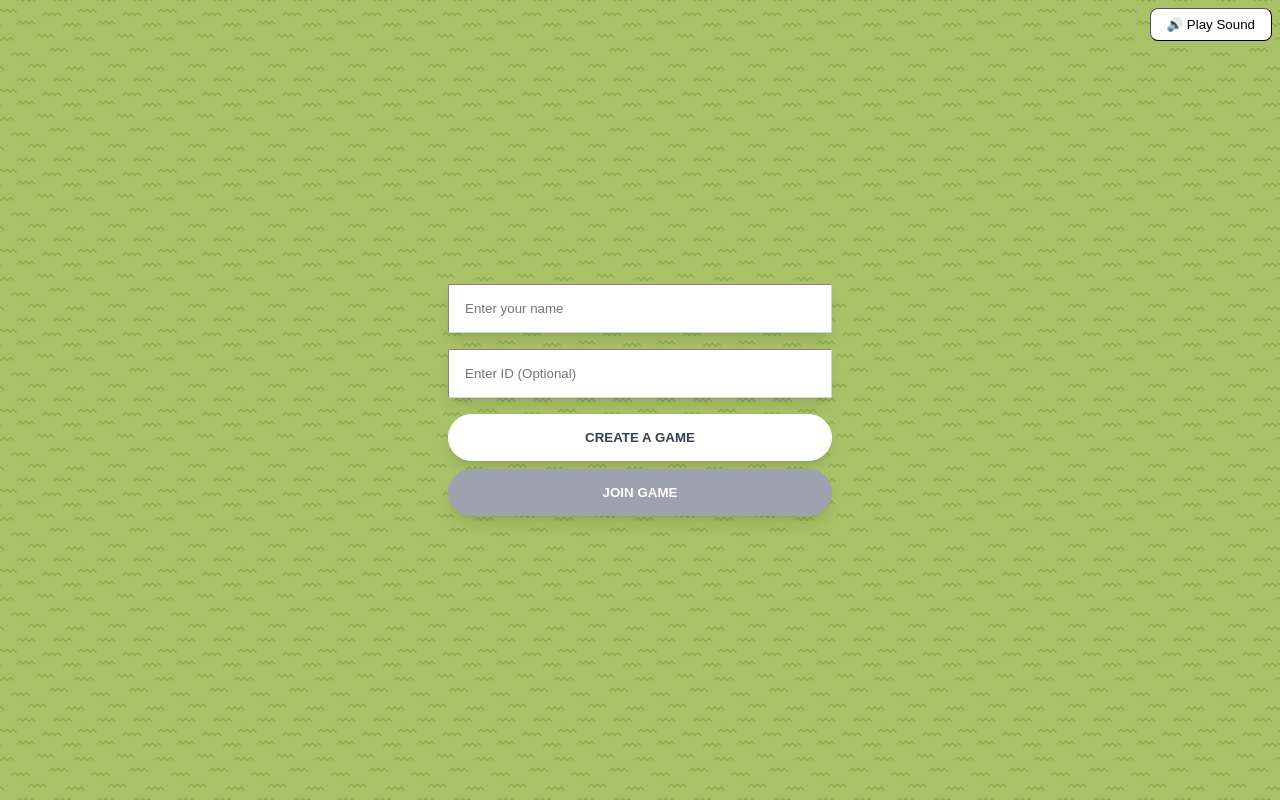
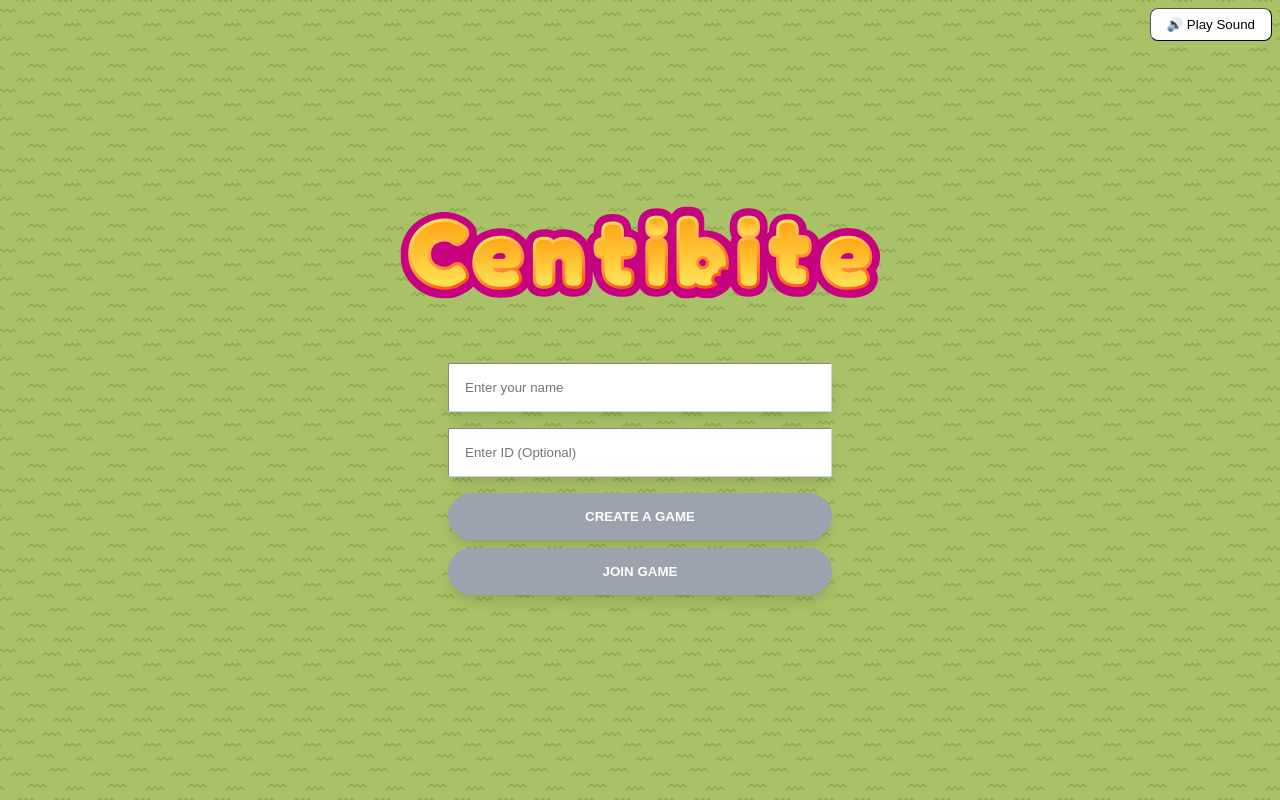
Before and after one commit to emilianodevborn/Snake-Red, a React (Create React App) app in the folder client/snake-react/: page / in a window 1280 px wide. Built offline with nearby package versions, Linux system fonts and the light colour scheme; no server answers; what onnxruntime-web would draw is missing.

Commit message:
add icon and using in starting screen

```diff
--- a/client/snake-react/src/StartScreen.tsx
+++ b/client/snake-react/src/StartScreen.tsx
@@ -7,6 +7,7 @@ import Modal from "./components/Modal";
 import GameControls from "./components/GameControls";
 import { Button } from "./components/Button";
 import Input from "./components/Input";
+import Logo from "./assets/logo.svg";
 
 interface StartScreenProps {
   onSelectClient: () => void;
@@ -29,10 +30,10 @@ const StartScreen: FC<StartScreenProps> = ({
   const isCreateButtonDisabled = name.trim() === "";
   const [showControls, setShowControls] = useState(false);
 
-  console.log("name", name);
-
   return (
-    <div className="w-96 h-96 flex flex-col justify-center items-center gap-4">
+    <div className="flex flex-col justify-center items-center w-[480px] gap-16">
+      <img src={Logo} alt="Logo Centibite" />
+      <div className="w-96 flex flex-col justify-center items-center gap-4">
         {/* <div className="text-6xl font-bold text-black">Snake Multiplayer</div> */}
         {/* <div
         className="text-4xl font-bold text-red-500 hover:underline cursor-pointer transition-all duration-200"
@@ -54,11 +55,7 @@ const StartScreen: FC<StartScreenProps> = ({
           onChange={(e) => setClientId(e.target.value)}
         />
         <div className="flex flex-col gap-2 w-full">
-        <Button
-          variant="secondary"
-          disabled={isCreateButtonDisabled}
-          onClick={onSelectHost}
-        >
+          <Button disabled={isCreateButtonDisabled} onClick={onSelectHost}>
             CREATE A GAME
           </Button>
           <Button disabled={isJoinButtonDisabled} onClick={onSelectClient}>
@@ -96,6 +93,7 @@ const StartScreen: FC<StartScreenProps> = ({
         disabled={isCreateButtonDisabled}
       /> */}
       </div>
+    </div>
   );
 };
 
```
Also changed, not shown: client/snake-react/src/assets/logo.svg (added). Lines whose indentation alone changed are shown as unchanged.
